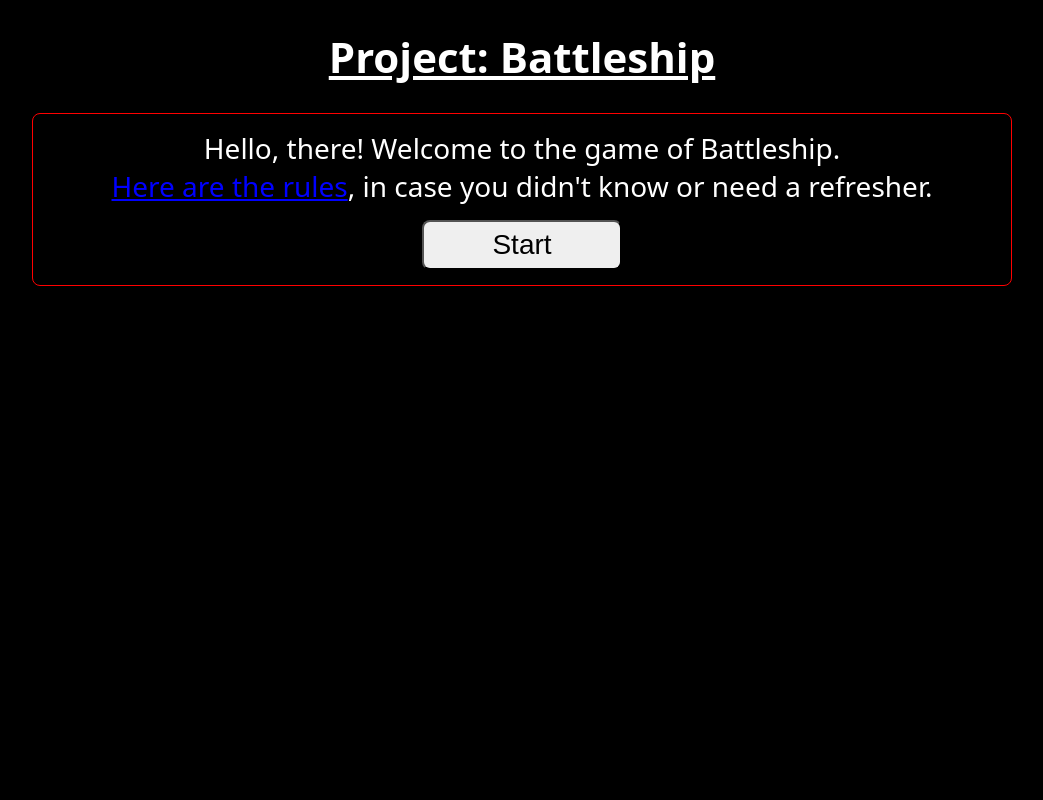
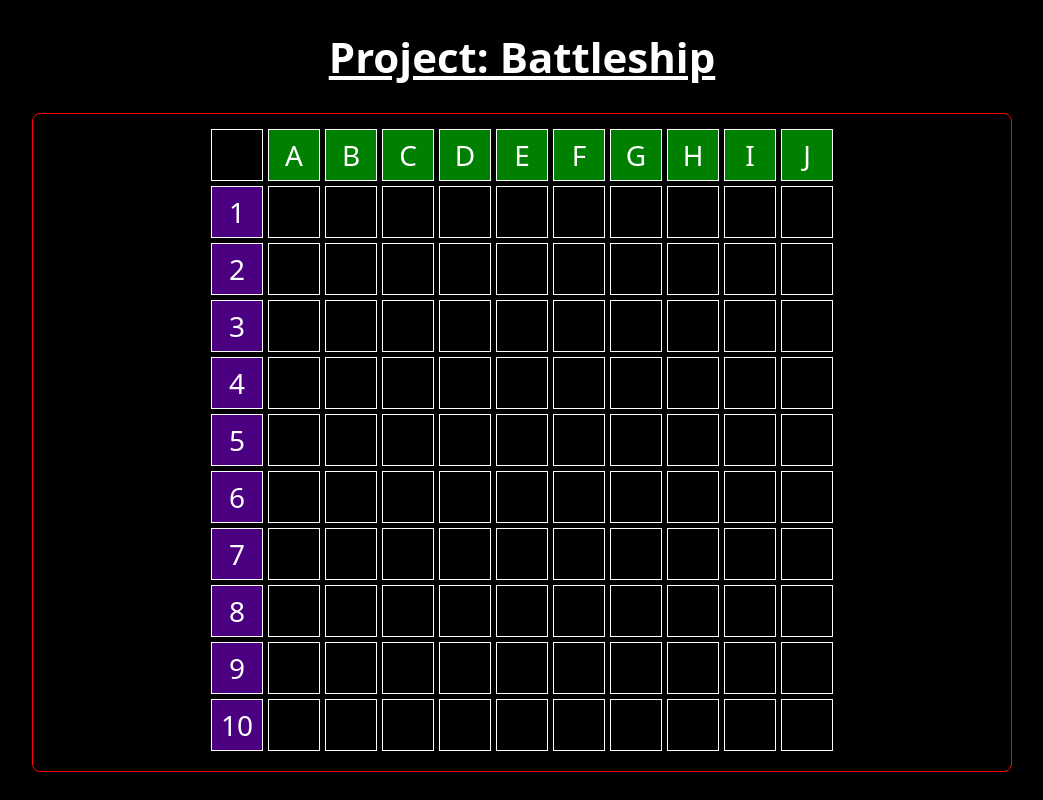
Before and after one commit to BurnIsBliss/Project-Battleship, a plain HTML site: page index.html in a window 1280 px wide. Shown: the whole page, without its empty margins (118-1161 px from the left). Drawn offline with Linux system fonts and the light colour scheme.

Commit message:
Made major strides in displaying the gameboard. The initial board assembly is done. Added the x and y co-ordinates along the board.

```diff
--- a/main.js
+++ b/main.js
@@ -1,4 +1,6 @@
 import { Ship, Gameboard, Player } from "./script.js";
+
+const players = [];
 
 // Start game
 function startGame() {
@@ -45,17 +47,48 @@ function getPlayer() {
 			sessionStorage.setItem("Player2", player2Name);
 			const dialogElement = document.querySelector("#inputName");
 			dialogElement.close();
+			players.push(new Player(player1Name));
+			players.push(new Player(player2Name));
 		}
 	}
 }
 
 function displayGameboard(gameboardArr) {
 	const canvasElement = document.querySelector(".canvas");
-	canvasElement.remove();
+	for (let i = 1; i <= 11; i += 1) {
+		const divElement = document.createElement("div");
+		divElement.setAttribute("class", `row ${i}`);
+		for (let j = 1; j <= 11; j += 1) {
+			const cell = document.createElement("div");
+			cell.setAttribute(
+				"class",
+				`cell ${String(i) + "y"} ${String(j) + "x"}`,
+			);
+			if (i == 1 && j != 1) {
+				const letters = "ABCDEFGHIJ";
+				cell.innerHTML = letters[j - 2];
+				cell.setAttribute("style", "background-color : green");
+			} else if (j == 1 && i != 1) {
+				cell.innerHTML = i - 1;
+				cell.setAttribute("style", "background-color : indigo");
+			}
+			divElement.appendChild(cell);
+		}
+		canvasElement.appendChild(divElement);
+	}
+	// Need to display the player board so as to place their ships first
+	// During the start of the game the players must be able to see their board with their ships and,
+	// also the other players board with the hit maps
+}
+
+function checkGameStatus() {
+	// This function checks where the player are at currently after doing a page refresh
+	// Because after doing a page refresh, the user must not go back to the starting screen
 }
 
 (function () {
-	startGame();
+	// startGame();
+	displayGameboard([]);
 })();
 
 function createGameBoard(values) {}
--- a/script.js
+++ b/script.js
@@ -187,13 +187,19 @@ class Gameboard {
 			return true;
 		} else return false;
 	}
+
+	getGameboard() {
+		return this.board;
+	}
 }
 
 class Player {
 	constructor(playerName = "") {
-		if (playerName) this.playerName = playerName;
-		else this.playerName = "Player1";
+		this.playerName = playerName;
 		this.gameBoard = new Gameboard();
+	}
+	returnGameboard() {
+		return this.gameBoard.getGameboard();
 	}
 }
 
--- a/styles.css
+++ b/styles.css
@@ -77,3 +77,22 @@ form {
 	color: red;
 	font-size: 14px;
 }
+
+.row {
+	display: flex;
+	flex-direction: row;
+	gap: 5px;
+	justify-content: center;
+	align-items: center;
+}
+
+.cell {
+	border: 1px solid white;
+	width: 50px;
+	height: 50px;
+	margin-bottom: 5px;
+	text-align: center;
+	display: flex;
+	justify-content: center;
+	align-items: center;
+}
```
